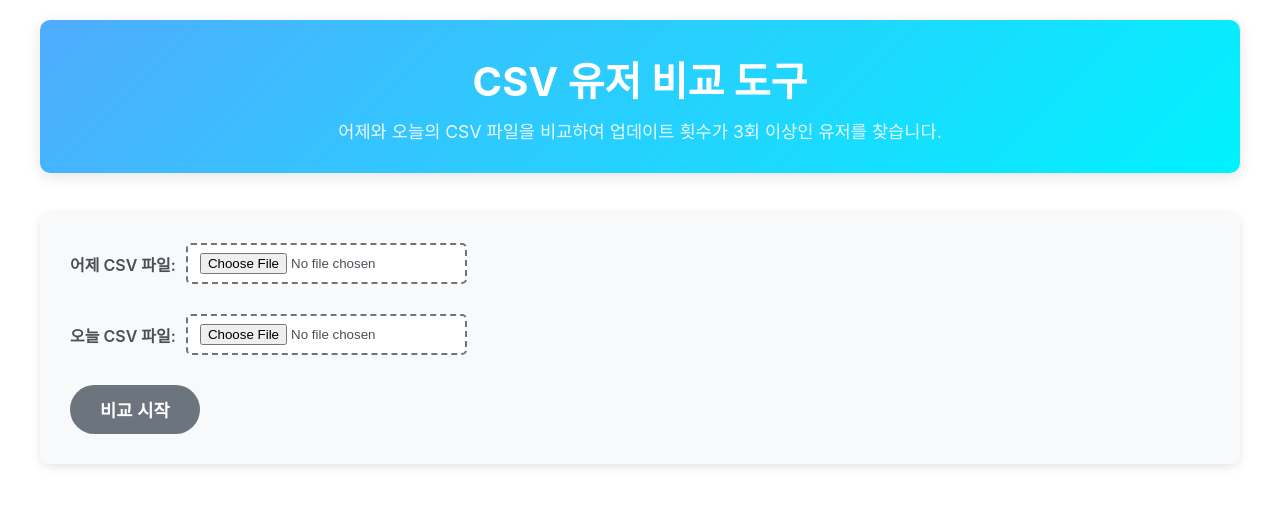
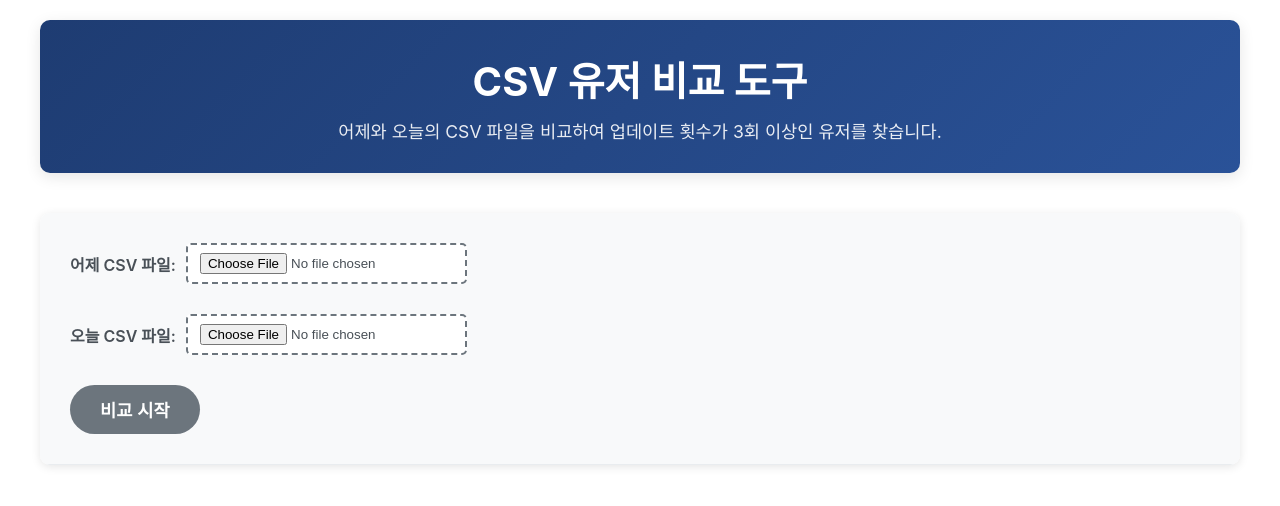
Before and after one commit to RecycleFarm/csv-comparison-app, a React (Create React App) app: page / in a window 1280 px wide. Shown: the top 506 px of the page. Built offline with nearby package versions, Linux system fonts and the light colour scheme.

Commit message:
Change header to deep blue gradient

```diff
--- a/src/App.css
+++ b/src/App.css
@@ -11,7 +11,7 @@
   text-align: center;
   margin-bottom: 40px;
   padding: 30px;
-  background: linear-gradient(135deg, #4facfe 0%, #00f2fe 100%);
+  background: linear-gradient(135deg, #1e3c72 0%, #2a5298 100%);
   color: white;
   border-radius: 10px;
   box-shadow: 0 4px 15px rgba(0, 0, 0, 0.1);
```
